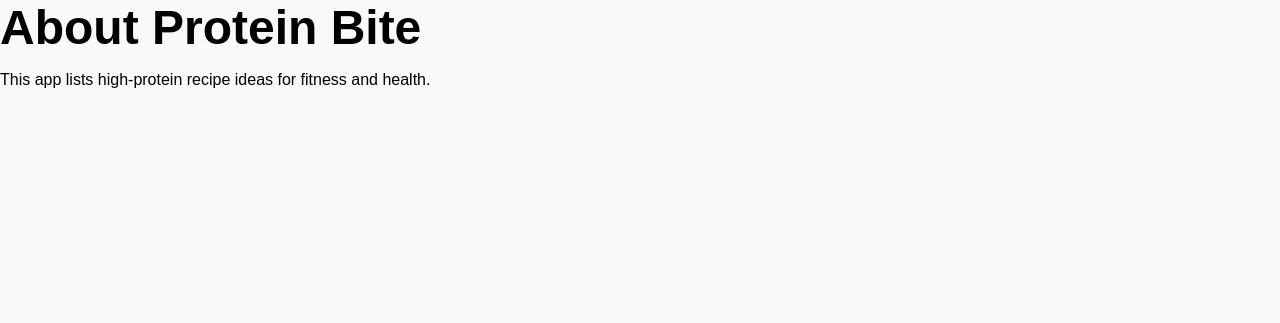
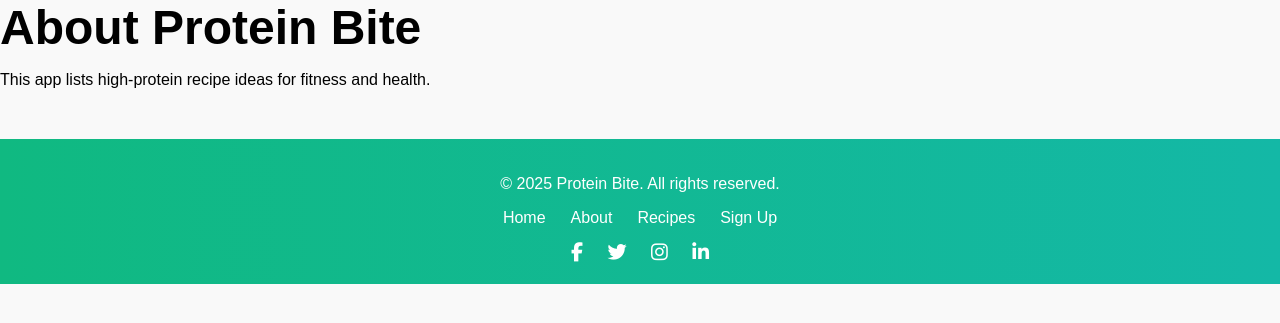
Before and after one commit to Emily-Rodden7/protein-bite, a Django app: page /about/ in a window 1280 px wide. Shown: the part 50-373 px from the top of the page. Run offline with Django 4.2, Linux system fonts and the light colour scheme.

Commit message:
Added footer to each page

```diff
--- a/my_project/recipes/templates/recipes/About.html
+++ b/my_project/recipes/templates/recipes/About.html
@@ -5,6 +5,7 @@
     <meta charset="UTF-8">
     <title>Home</title>
     <link rel="stylesheet" href="{% static 'recipes/styles.css' %}">
+    <link rel="stylesheet" href="https://cdnjs.cloudflare.com/ajax/libs/font-awesome/6.5.0/css/all.min.css">
 </head>
 <body>
     <div class="navbar">
@@ -15,5 +16,26 @@
     </div>
 <h1>About Protein Bite</h1>
 <p>This app lists high-protein recipe ideas for fitness and health.</p>
+
+<!-- Footer -->
+<footer class="footer">
+  <div class="footer-content">
+    <p>&copy; 2025 Protein Bite. All rights reserved.</p>
+
+    <ul class="footer-links">
+      <li><a href="/">Home</a></li>
+      <li><a href="/about/">About</a></li>
+      <li><a href="/recipes/">Recipes</a></li>
+      <li><a href="/signup/">Sign Up</a></li>
+    </ul>
+
+    <div class="social-icons">
+      <a href="https://facebook.com" target="_blank"><i class="fab fa-facebook-f"></i></a>
+      <a href="https://twitter.com" target="_blank"><i class="fab fa-twitter"></i></a>
+      <a href="https://instagram.com" target="_blank"><i class="fab fa-instagram"></i></a>
+      <a href="https://linkedin.com" target="_blank"><i class="fab fa-linkedin-in"></i></a>
+    </div>
+  </div>
+</footer>
 </body>
 </html>
--- a/my_project/recipes/templates/recipes/home.html
+++ b/my_project/recipes/templates/recipes/home.html
@@ -47,6 +47,7 @@
 
     <!-- Newsletter form here -->
 
+<!-- Footer -->
     <footer class="footer">
   <div class="footer-content">
     <p>&copy; 2025 Protein Bite. All rights reserved.</p>
```
Also changed, not shown: my_project/recipes/templates/recipes/recipes.html (+22 -0 lines), my_project/recipes/templates/recipes/signup.html (+22 -0 lines).
